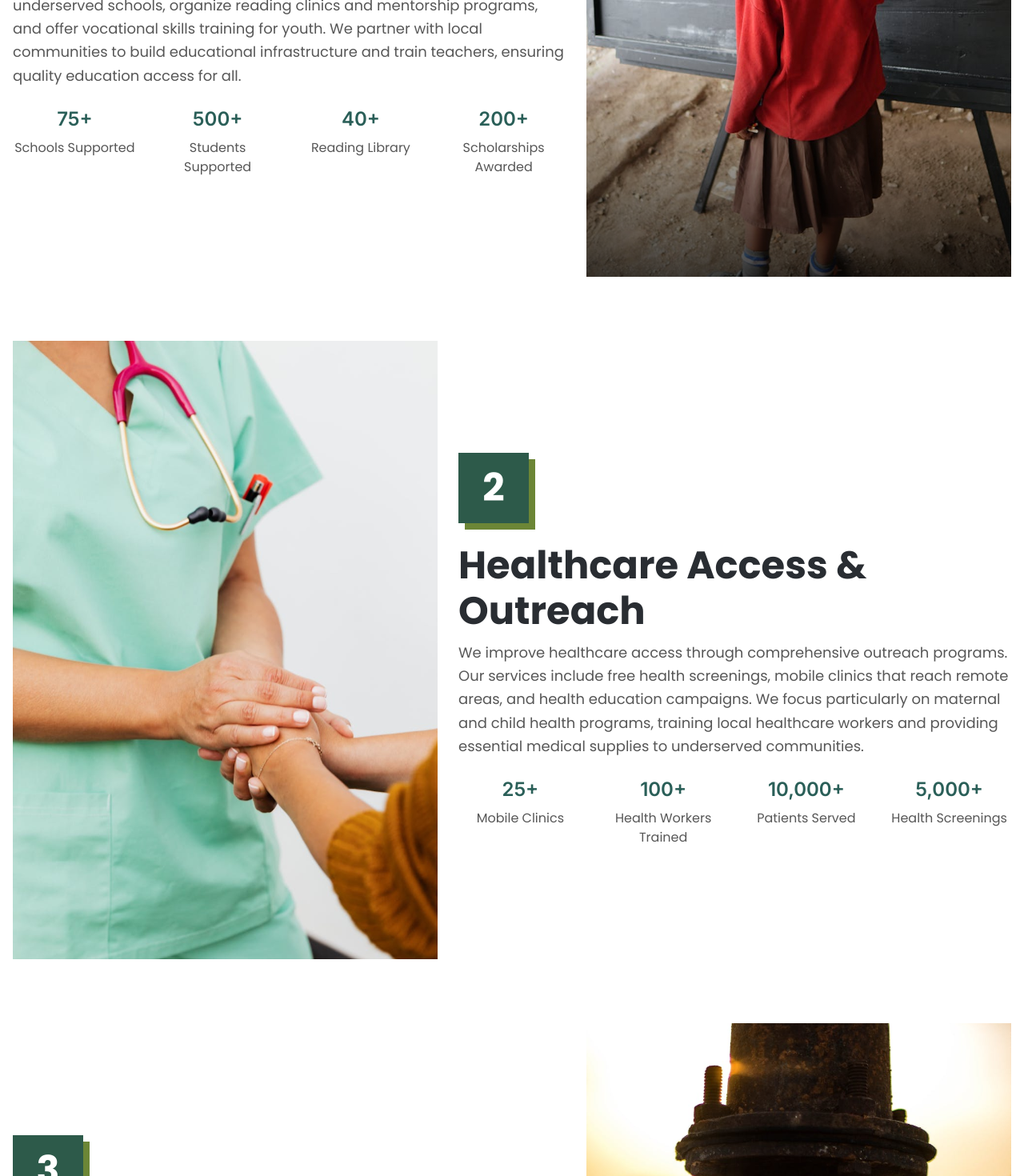
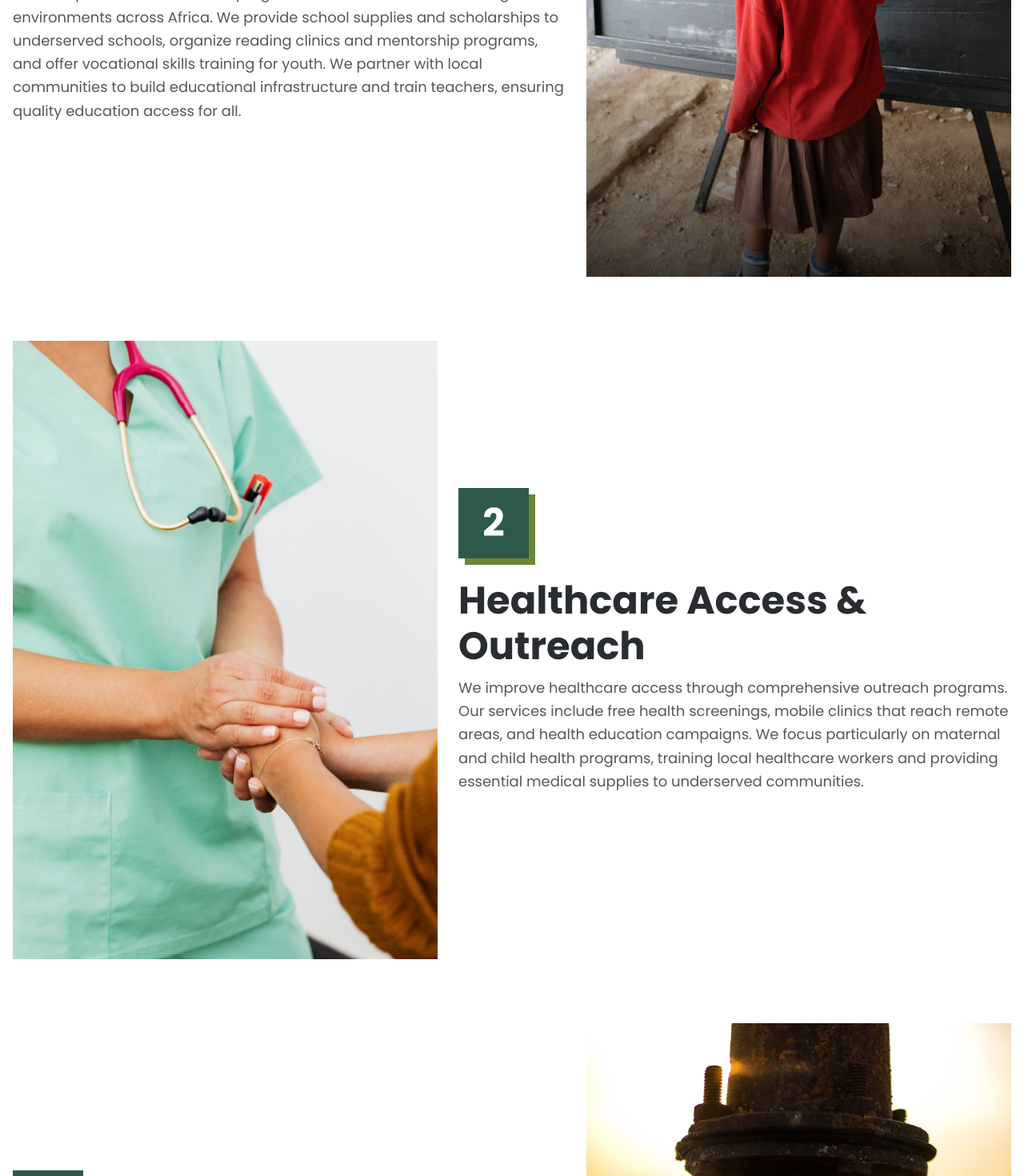
Before and after one commit to Milly1620/Dunia-foundation-frontend, a React (Vite) app: page /programs in a window 1280 px wide. Shown: the part 1000-2470 px from the top of the page at 80% size. Built offline with nearby package versions, Linux system fonts and the light colour scheme.

Commit message:
updates for production

```diff
--- a/src/App.tsx
+++ b/src/App.tsx
@@ -3,7 +3,6 @@ import Layout from "./components/Layout";
 import HomePage from "./pages/HomePage";
 import AboutPage from "./pages/AboutPage";
 import ProgramsPage from "./pages/ProgramsPage";
-import GalleryPage from "./pages/GalleryPage";
 import ContactPage from "./pages/ContactPage";
 import DonatePage from "./pages/DonatePage";
 import PaymentSuccessPage from "./pages/PaymentSuccessPage";
@@ -19,7 +18,7 @@ function App() {
           <Route index element={<HomePage />} />
           <Route path="about" element={<AboutPage />} />
           <Route path="programs" element={<ProgramsPage />} />
-          <Route path="gallery" element={<GalleryPage />} />
+          {/*<Route path="gallery" element={<GalleryPage />} />*/}
           <Route path="contact" element={<ContactPage />} />
           <Route path="donate" element={<DonatePage />} />
           <Route path="donation/verify" element={<PaymentSuccessPage />} />
--- a/src/components/Button.tsx
+++ b/src/components/Button.tsx
@@ -19,7 +19,7 @@ const Button: React.FC<ButtonProps> = ({
 
   const variantStyles = {
     primary:
-      "bg-[#2A5F58] text-white hover:bg-[#2A5F58]/90 focus:ring-teal-500",
+      "bg-[#2A5F58] text-white hover:bg-[#2A5F58]/90",
     secondary: "bg-[#FFFFFF] text-[#6C8636] border border-[#E5E5E5]",
     outline:
       "border-2 border-[#2A5F58] text-[#2A5F58] hover:bg-[#2A5F58] hover:text-white focus:ring-teal-500",
--- a/src/components/ProgramCard.tsx
+++ b/src/components/ProgramCard.tsx
@@ -2,7 +2,6 @@ interface Program {
   id: number;
   title: string;
   description: string;
-  stats: Array<{ label: string; value: string }>;
   image: string;
   imagePosition: string;
 }
@@ -50,18 +49,6 @@ function ProgramCard({ program }: Readonly<ProgramCardProps>) {
         <p className="text-base poppins-regular text-gray mb-4 leading-relaxed">
           {program.description}
         </p>
-
-        {/* Statistics */}
-        <div className="grid grid-cols-2 gap-6">
-          {program.stats.map((stat) => (
-            <div key={stat.label} className="text-left">
-              <p className="text-2xl inter-semibold text-primary mb-2">
-                {stat.value}
-              </p>
-              <p className="poppins-regular text-gray">{stat.label}</p>
-            </div>
-          ))}
-        </div>
       </div>
 
       {/* Desktop Layout */}
@@ -81,18 +68,6 @@ function ProgramCard({ program }: Readonly<ProgramCardProps>) {
         <p className="text-[18px] poppins-regular text-gray mb-6 leading-relaxed">
           {program.description}
         </p>
-
-        {/* Statistics */}
-        <div className="grid grid-cols-4 gap-6">
-          {program.stats.map((stat) => (
-            <div key={stat.label} className="text-center">
-              <p className="text-2xl inter-semibold text-primary mb-2">
-                {stat.value}
-              </p>
-              <p className="poppins-regular text-gray">{stat.label}</p>
-            </div>
-          ))}
-        </div>
       </div>
 
       {/* Desktop Image */}
--- a/src/components/SevenPillarsSection.tsx
+++ b/src/components/SevenPillarsSection.tsx
@@ -37,7 +37,6 @@ const SevenPillarsSection: React.FC = () => {
               key={pillar.title}
               title={pillar.title}
               description={pillar.description}
-              metric={pillar.metric}
               alt={pillar.alt}
             />
           ))}
@@ -62,7 +61,6 @@ const pillars = [
     title: "Education",
     description:
       "Building schools, training teachers, and providing scholarships to ensure every child has access to quality education.",
-    metric: "500+ Students supported",
     alt: "Child writing on blackboard",
     placeholderColor: "from-blue-400 to-blue-600",
   },
@@ -71,7 +69,6 @@ const pillars = [
     title: "Health care",
     description:
       "Establishing clinics, training healthcare workers, and providing medical supplies to underserved communities.",
-    metric: "25+ Clinics built",
     alt: "Medical professional holding patient's hand",
     placeholderColor: "from-green-400 to-green-600",
   },
@@ -80,7 +77,6 @@ const pillars = [
     title: "Agriculture",
     description:
       "Teaching sustainable farming practices and providing resources to improve food security and income.",
-    metric: "1000+ Farmers trained",
     alt: "Hands pouring seeds into bag",
     placeholderColor: "from-yellow-400 to-yellow-600",
   },
@@ -89,7 +85,6 @@ const pillars = [
     title: "Clean water",
     description:
       "Building boreholes and water systems for communities without clean water access.",
-    metric: "300+ Boreholes built",
     alt: "Water flowing from pipe",
     placeholderColor: "from-cyan-400 to-cyan-600",
   },
--- a/src/pages/AboutPage.tsx
+++ b/src/pages/AboutPage.tsx
@@ -2,7 +2,6 @@ import CallToActionSection from "../components/CallToActionSection";
 import MissionVisionCard from "../components/MissionVisionCard";
 import ValuesSection from "../components/ValuesSection";
 import Path from "../assets/programspath.svg";
-import OurTeamSection from "../components/OurTeamSection";
 import aboutpagemobilepath from "../assets/aboutpagemobilepath.svg";
 
 function AboutPage() {
@@ -76,8 +75,6 @@ function AboutPage() {
         ]}
       />
 
-      <OurTeamSection />
-
       <CallToActionSection
         title="Join Us in Creating Change"
         description="Every program we run is designed to create lasting, sustainable change. Your support helps us expand these initiatives and reach more communities across Africa."
--- a/src/pages/HomePage.tsx
+++ b/src/pages/HomePage.tsx
@@ -1,5 +1,4 @@
 import Hero from "../components/Hero";
-import StatisticsSection from "../components/StatisticsSection";
 import SevenPillarsSection from "../components/SevenPillarsSection";
 import GraphicsLayeredSection from "../components/GraphicsLayeredSection";
 import GetInTouchSection from "../components/GetInTouchSection";
@@ -9,7 +8,6 @@ function HomePage() {
   return (
     <>
       <Hero />
-      <StatisticsSection />
       <SevenPillarsSection />
       <GraphicsLayeredSection />
       <GetInTouchSection />
--- a/src/pages/PaymentSuccessPage.tsx
+++ b/src/pages/PaymentSuccessPage.tsx
@@ -39,17 +39,17 @@ const PaymentSuccessPage: React.FC = () => {
           </div>
 
           {/* Main Message */}
-          <h1 className="text-2xl md:text-4xl lg:text-5xl poppins-bold text-main-black mb-4">
+          <h1 className="w-[236px] md:w-full poppins-bold lg:text-[48px] md:text-[32px] text-[24px] lg:leading-[57.6px] md:leading-[48px] leading-[30px] text-main-black mb-3">
             Payment Successful!
           </h1>
 
-          <p className="text-lg md:text-xl poppins-regular text-gray-600 mb-8 max-w-2xl mx-auto">
+          <p className="poppins-regular lg:text-[18px] text-[16px] leading-[28.8px] text-gray mb-5 md:mb-6">
             Thank you for your generous donation! Your contribution will make a
             real difference in communities across Africa.
           </p>
 
           {/* Impact Message */}
-          <div className="bg-[#2A5F58] text-white rounded-lg p-6 mb-8">
+          <div className="bg-[#2A5F58] text-white p-6 mb-8">
             <h3 className="text-xl poppins-semibold mb-4 flex items-center justify-center gap-2">
               <Globe className="w-6 h-6" />
               Your Impact
--- a/src/pages/ProgramsPage.tsx
+++ b/src/pages/ProgramsPage.tsx
@@ -104,12 +104,6 @@ const programs = [
     title: "Education Support & Literacy Development",
     description:
       "Our comprehensive education program creates sustainable learning environments across Africa. We provide school supplies and scholarships to underserved schools, organize reading clinics and mentorship programs, and offer vocational skills training for youth. We partner with local communities to build educational infrastructure and train teachers, ensuring quality education access for all.",
-    stats: [
-      { label: "Schools Supported", value: "75+" },
-      { label: "Students Supported", value: "500+" },
-      { label: "Reading Library", value: "40+" },
-      { label: "Scholarships Awarded", value: "200+" },
-    ],
     image: program1,
     imagePosition: "right",
   },
@@ -118,12 +112,6 @@ const programs = [
     title: "Healthcare Access & Outreach",
     description:
       "We improve healthcare access through comprehensive outreach programs. Our services include free health screenings, mobile clinics that reach remote areas, and health education campaigns. We focus particularly on maternal and child health programs, training local healthcare workers and providing essential medical supplies to underserved communities.",
-    stats: [
-      { label: "Mobile Clinics", value: "25+" },
-      { label: "Health Workers Trained", value: "100+" },
-      { label: "Patients Served", value: "10,000+" },
-      { label: "Health Screenings", value: "5,000+" },
-    ],
     image: program2,
     imagePosition: "left",
   },
@@ -132,12 +120,6 @@ const programs = [
     title: "Water, Sanitation & Hygiene (WASH)",
     description:
       "Our WASH program ensures communities have access to clean water and proper sanitation. We construct boreholes and mechanized water systems for deprived communities, provide hygiene and sanitation education, and distribute sanitary items. We also train local technicians to maintain water systems and educate communities about water conservation.",
-    stats: [
-      { label: "Bore holes Built", value: "300+" },
-      { label: "People Served", value: "25,000+" },
-      { label: "WASH Programs", value: "150+" },
-      { label: "Technicians Trained", value: "80+" },
-    ],
     image: program3,
     imagePosition: "right",
   },
@@ -146,12 +128,6 @@ const programs = [
     title: "Agricultural Development & Food Security",
     description:
       "We empower farmers with climate-smart agriculture techniques, post-harvest handling, and agribusiness skills. Our program promotes sustainable farming practices, establishes community gardens, implements nutrition programs, and supports smallholder farmer cooperatives to improve income and food security.",
-    stats: [
-      { label: "Farmers Trained", value: "1,000+" },
-      { label: "Cooperatives Supported", value: "50+" },
-      { label: "Community Gardens", value: "75+" },
-      { label: "Yield Increase", value: "40%" },
-    ],
     image: program4,
     imagePosition: "left",
   },
@@ -160,12 +136,6 @@ const programs = [
     title: "Women & Youth Empowerment",
     description:
       "We empower women and youth through comprehensive development programs including entrepreneurial training, micro-grants for income-generating activities, leadership and advocacy training, and reproductive health education. Our goal is to build capacity for leadership and economic independence.",
-    stats: [
-      { label: "Women Trained", value: "800+" },
-      { label: "Micro-grants Awarded", value: "300+" },
-      { label: "Youth Programs", value: "45+" },
-      { label: "Leadership Training", value: "200+" },
-    ],
     image: program5,
     imagePosition: "right",
   },
@@ -174,12 +144,6 @@ const programs = [
     title: "Community Development & Advocacy",
     description:
       "We engage in comprehensive community development through policy advocacy, capacity building, and strategic partnerships. Our work includes needs assessments, sustainable development projects, and influencing policy for long-term positive change, working with local leaders for self-sustained development.",
-    stats: [
-      { label: "Communities Assessed", value: "150+" },
-      { label: "Development Projects", value: "100+" },
-      { label: "Policy Initiatives", value: "25+" },
-      { label: "Partnerships Formed", value: "75+" },
-    ],
     image: program6,
     imagePosition: "left",
   },
@@ -188,12 +152,6 @@ const programs = [
     title: "Emergency Response & Humanitarian Relief",
     description:
       "We provide critical emergency response and humanitarian relief during natural disasters, pandemics, and conflict. Our services include distributing food, water, medical supplies, temporary shelter, and supporting long-term recovery and rebuilding efforts to help communities rebuild stronger.",
-    stats: [
-      { label: "Emergency Responses", value: "30+" },
-      { label: "Families Assisted", value: "2,000+" },
-      { label: "Relief Packages", value: "100+" },
-      { label: "Recovery Projects", value: "20+" },
-    ],
     image: program7,
     imagePosition: "right",
   },
```
Also changed, not shown: src/components/DonationForm.tsx (+8 -8 lines), src/components/Navbar.tsx (+6 -5 lines), src/components/PillarCard.tsx (+0 -9 lines), src/pages/DonatePage.tsx (+0 -7 lines).
